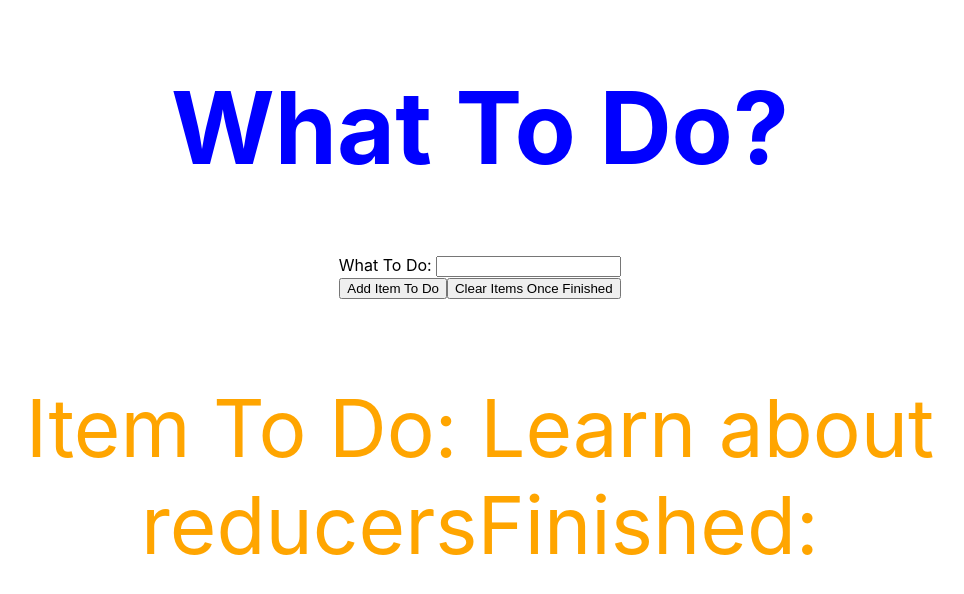
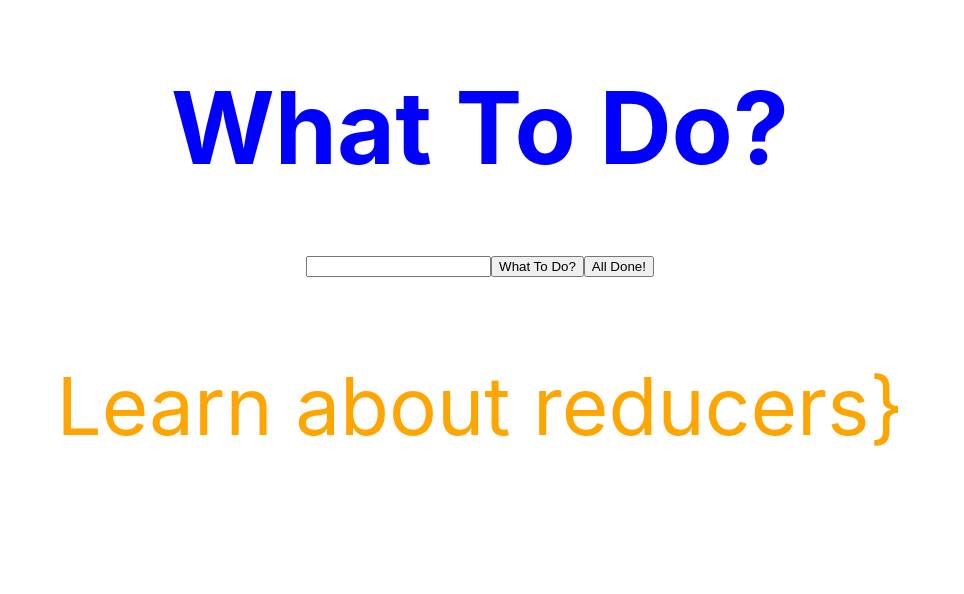
Before and after one commit to bloominstituteoftechnology/reducer-todo, a React (Create React App) app: page / in a window 1280 px wide. Shown: the top 594 px of the page, without its empty margins (160-1124 px from the left). Built offline with nearby package versions, Linux system fonts and the light colour scheme.

Commit message:
redo reducer

```diff
--- a/src/App.js
+++ b/src/App.js
@@ -1,17 +1,20 @@
 import React, { useReducer } from 'react';
-import Todo from './components/Todo';
+import {reducer, initialState} from './reducers/reducer';
+import Todoform from './components/Todoform';
 import './App.css';
 
 
-const App =() => {
-  return (
-  <div className='App'>
-    <h1>What To Do?</h1>
-    <Todo />
+function App() {
+  const [state, dispatch] = useReducer(reducer, initialState);
+  console.log(state, dispatch);
 
-  </div>
+  return(
+    <div className='App'>
+      <h1>What To Do?</h1>
+      <Todoform />
+    </div>
   );
-};
+}
 
 
 export default App;
--- a/src/components/Todo.js
+++ b/src/components/Todo.js
@@ -1,49 +1,67 @@
-import React, { useState, useReducer } from 'react';
-import { initialState, reducer } from '../reducers/reducer';
-import TodoList from './TodoList';
+import React from 'react';
+import '../App.css';
 
 const Todo = props => {
-    const [state, dispatch] = useReducer(reducer, initialState);
-    const [newTodoItem, setNewTodoItem] = useState ('');
-
-    const handleChange = e => {
-        setNewTodoItem(e.target.value);
+    const done = (id) => {
+        props.dispatch({ type: 'TOGGLE_COMPLETED', id:id })
     }
-    const handleSubmit = e => {
-        e.preventDefault();
-        console.log("please add", newTodoItem)
-        dispatch({ type: "ADD_TODOITEM", payload: newTodoItem });
-        setNewTodoItem('');
-    };
-
-    const handleDelete = e => {
-        e.preventDefault();
-        dispatch({ type: 'CLEAR_DONE' });
-    }
-
-    const handleToggle = e =>{
-        e.preventDefault();
-        dispatch({ type: 'TOGGLE_DONE', payload: e.target.id })
-    }
-
-    return(
+    return (
         <div>
-            <form>
-                <label htmlFor='todo'> What To Do: </label>
-                <input
-                id='todo'
-                name='todo'
-                onChange={handleChange}
-                value={newTodoItem}
-                />
-            </form>
-
-            <button onClick={handleSubmit}>Add Item To Do</button>
-            <button onClick={handleDelete}>Clear Items Once Finished</button>
-            <TodoList state={state} dispatch={dispatch} handleToggle = {handleToggle} />
-
+            {props.state.map(newTodo => {
+                return (
+                    <div
+                    onClick={()=> done(newTodo.id)}
+                    key={newTodo.id} className={`$(newTodo.completed ? 'completed : ''}`}>
+                        <p>{newTodo.item}}</p>
+                        </div>)
+            })}
         </div>
     )
 }
+export default Todo;
 
-export default Todo;
+// const Todo = props => {
+//     const [state, dispatch] = useReducer(reducer, initialState);
+//     const [newTodoItem, setNewTodoItem] = useState ('');
+
+//     const handleChange = e => {
+//         setNewTodoItem(e.target.value);
+//     }
+//     const handleSubmit = e => {
+//         e.preventDefault();
+//         console.log("please add", newTodoItem)
+//         dispatch({ type: "ADD_TODOITEM", payload: newTodoItem });
+//         setNewTodoItem('');
+//     };
+
+//     const handleDelete = e => {
+//         e.preventDefault();
+//         dispatch({ type: 'CLEAR_DONE' });
+//     }
+
+//     const handleToggle = e =>{
+//         e.preventDefault();
+//         dispatch({ type: 'TOGGLE_DONE', payload: e.target.id })
+//     }
+
+//     return(
+//         <div>
+//             <form>
+//                 <label htmlFor='todo'> What To Do: </label>
+//                 <input
+//                 id='todo'
+//                 name='todo'
+//                 onChange={handleChange}
+//                 value={newTodoItem}
+//                 />
+//             </form>
+
+//             <button onClick={handleSubmit}>Add Item To Do</button>
+//             <button onClick={handleDelete}>Clear Items Once Finished</button>
+//             <TodoList state={state} dispatch={dispatch} handleToggle = {handleToggle} />
+
+//         </div>
+//     )
+// }
+
+// export default Todo;
--- a/src/components/TodoList.js
+++ b/src/components/TodoList.js
@@ -1,17 +1,17 @@
-import React, { useReducer } from 'react';
+// import React, { useReducer } from 'react';
 
-const TodoList = ({ state, handleToggle, dispatch }) => {
+// const TodoList = ({ state, handleToggle, dispatch }) => {
 
-    return(
-        <div>
-            {state.map(todo =>{
-                return <p className={`$todo.completed ? 'all done' : ''}`}
-                id={todo.id} onClick={handleToggle}>
-                Item To Do: {todo.item}
-                Finished: {todo.completed}</p>
-            })}
-        </div>
-    )
-};
+//     return(
+//         <div>
+//             {state.map(todo =>{
+//                 return <p className={`$todo.completed ? 'all done' : ''}`}
+//                 id={todo.id} onClick={handleToggle}>
+//                 Item To Do: {todo.item}
+//                 Finished: {todo.completed}</p>
+//             })}
+//         </div>
+//     )
+// };
 
-export default TodoList;
+// export default TodoList;
--- a/src/reducers/reducer.js
+++ b/src/reducers/reducer.js
@@ -9,17 +9,20 @@ id: Date.now()
 
 export const reducer = (state, action) => {
     switch (action.type){
-        case 'ADD_TODOITEM': {
-            return [{item:action.payload, completed: false, id: Date.now()}, ...state]
+        case 'ADD_TODO':
+            const newTodo = {
+                item: action.payload,
+                completed: false,
+                id: Date.now()
+            }
+            return[
+                ...state, newTodo]
+                case 'DELETE_TODO':
+                    return state.filter(e => !e.completed);
+                case 'TOGGLE_COMPLETED':
+                    return state.map(e => e.id === action.id ? {...e, complete: !e.completed} : e)
+
+                    default:
+                return state;
+            };
         };
-        case 'TOGGLE_DONE': {
-            return state.map(item => item.id ===Number(action.payload) ? {...item, completed: !item.completed}: item);
-        };
-        case 'CLEAR_DONE': {
-            return state.filter(item => !item.completed);
-        };
-        default: {
-            return state;
-       }
-     }
-    }
```
